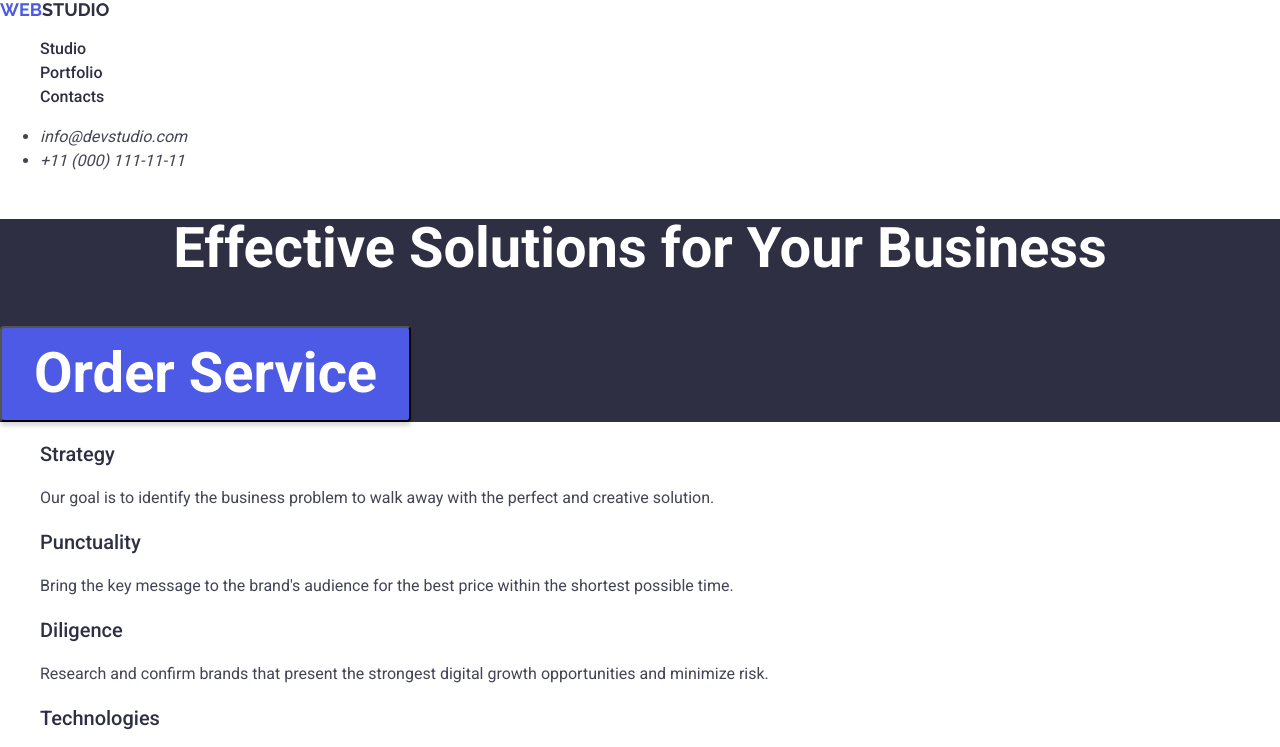
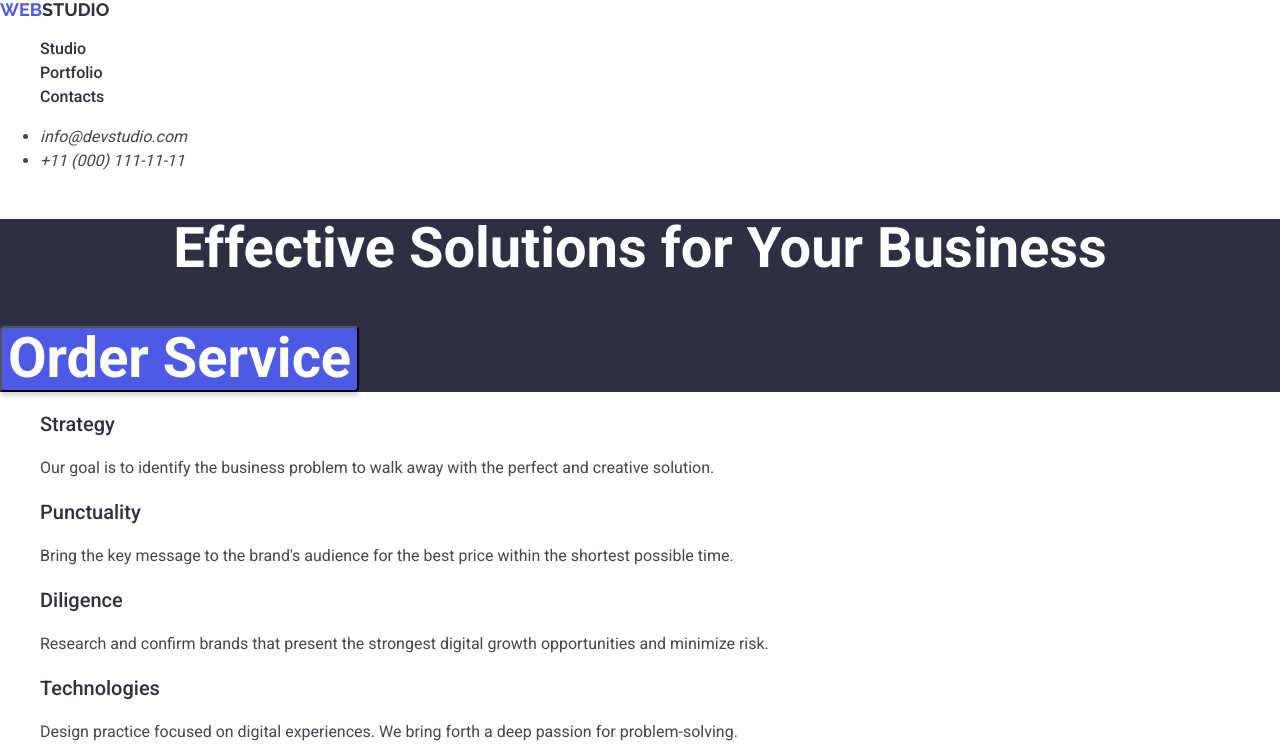
Before and after one commit to SAntonets/goit-markup-hw-02, a plain HTML site: page index.html in a window 1280 px wide. Shown: the top 747 px of the page. Drawn offline with nearby package versions, Linux system fonts and the light colour scheme.

Commit message:
css in progres

```diff
--- a/css/styles.css
+++ b/css/styles.css
@@ -74,17 +74,9 @@ letter-spacing: 2%;
 border-radius: 4px;
 background: #4D5AE5;
 box-shadow: 0px 4px 4px 0px rgba(0, 0, 0, 0.15);
-display: inline-flex;
-padding: 16px 32px;
-align-items: flex-start;
-gap: 10px;
 }
 
 .order-servise-button:active, .order-servise-button:hover {
-    display: inline-flex;
-padding: 16px 32px;
-align-items: flex-start;
-gap: 10px;
 border-radius: 4px;
 background:#404BBF;
 box-shadow: 0px 4px 4px 0px rgba(0, 0, 0, 0.15);
```
